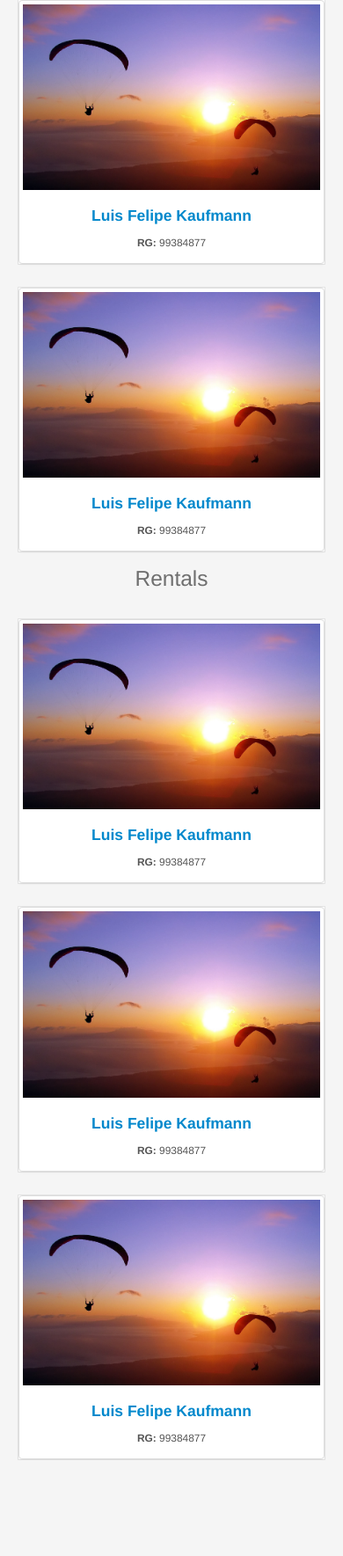
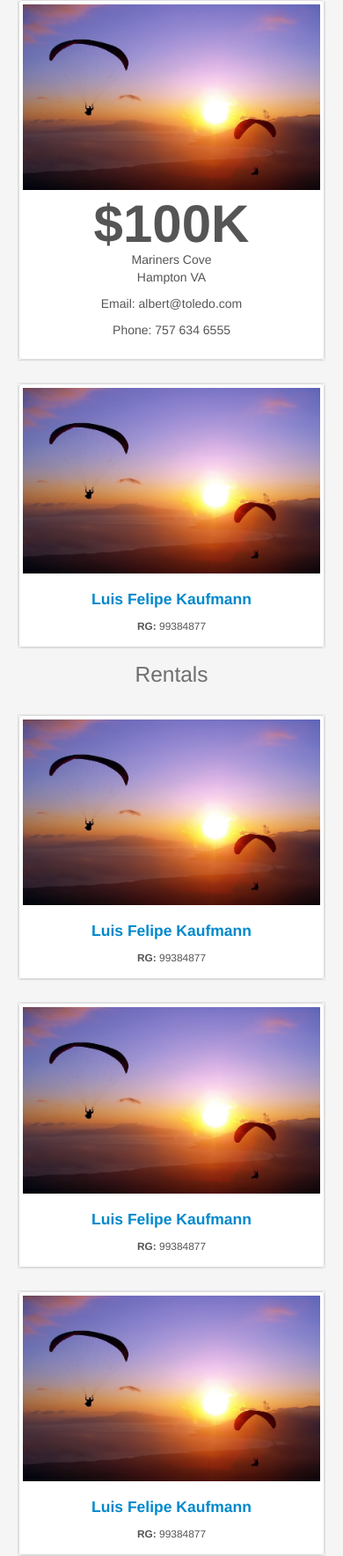
Before and after one commit to toledoalbert/parachute, a PHP site: page /results.php in a window 390 px wide. Shown: the part 1350-3119 px from the top of the page at 88% size. Before the commit the page ends 3010 px from the top, so only its background shows below. Run offline with PHP 8.4, Linux system fonts and the light colour scheme.

Commit message:
fixed the layout for mobile home display

```diff
--- a/css/pchute.css
+++ b/css/pchute.css
@@ -141,6 +141,8 @@ input.mainIn{
 	font-weight: lighter;
 }
 
+
+
 @media (min-width: 768px){
 	.home img{
 	width: auto;
@@ -197,6 +199,10 @@ input.mainIn{
 		margin: 0 auto;
 	}
 
+	h1.price{
+	font-size: 60px;
+}
+
 }
 
 @media (max-width: 979px) {
--- a/results.php
+++ b/results.php
@@ -80,10 +80,19 @@
             <img src="img/background.jpg" alt="ALT NAME" class="pull-left span1 clearfix" style='margin-right:2px'>
             <div class="caption" class="pull-left">
 
-              <h4>
-                <a href="#" >Luis Felipe Kaufmann</a>
-              </h4>
-              <small><b>RG: </b>99384877</small>
+              <div class="price">
+              <h1 class="text-center price">
+                $100K
+              </h1>
+              </div>
+
+              <div class="info text-center">
+              <p>Mariners Cove <br> Hampton VA</p>
+              <p>Email: albert@toledo.com</p>
+              <p>Phone: 757 634 6555</p>
+              </div>
+
+
             </div>
           </div>
         </div>
```
